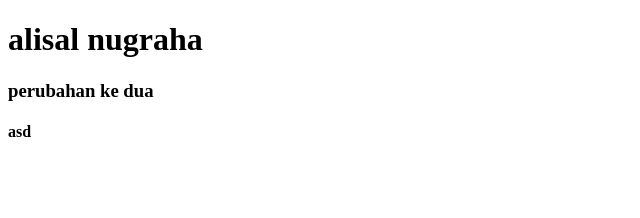
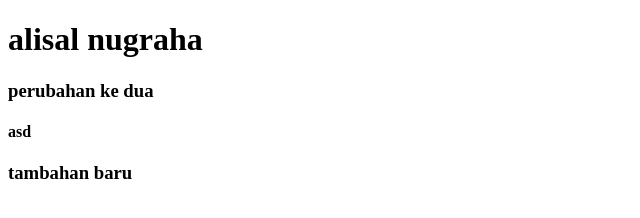
Before and after one commit to AlisalNugraha/New-Repository, a plain HTML site: page index.html in a window 1280 px wide. Shown: the whole page, without its empty margins (0-640 px from the left). Drawn offline with Linux system fonts and the light colour scheme.

Commit message:
second commit

```diff
--- a/index.html
+++ b/index.html
@@ -11,5 +11,6 @@
     <h1>alisal nugraha</h1>
     <h3>perubahan ke dua</h3>
     <h4>asd</h4>
+    <h3>tambahan baru</h3>
 </body>
 </html>
```
